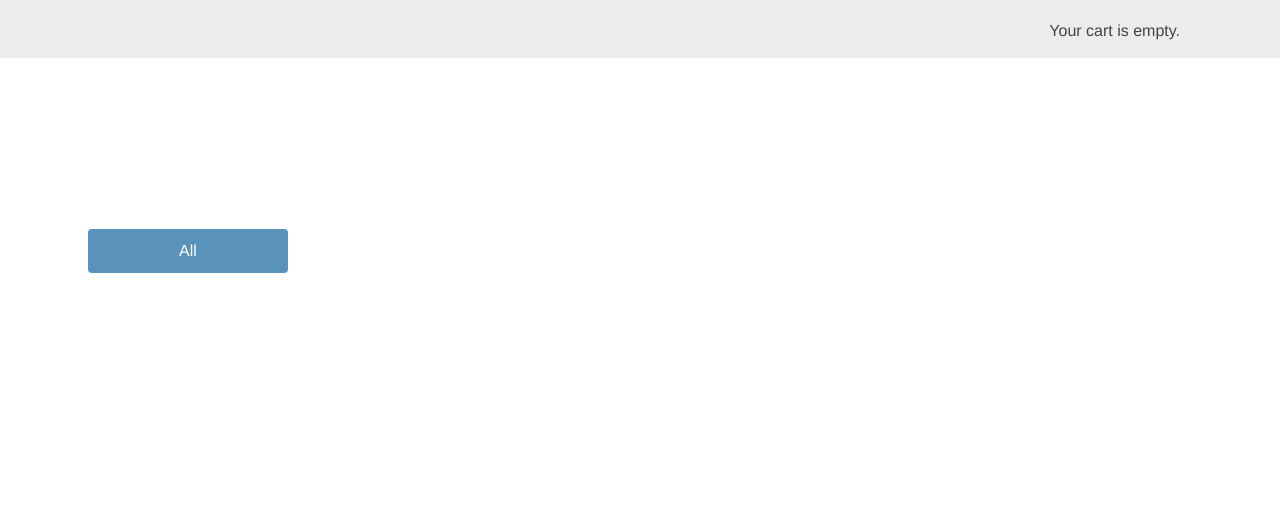
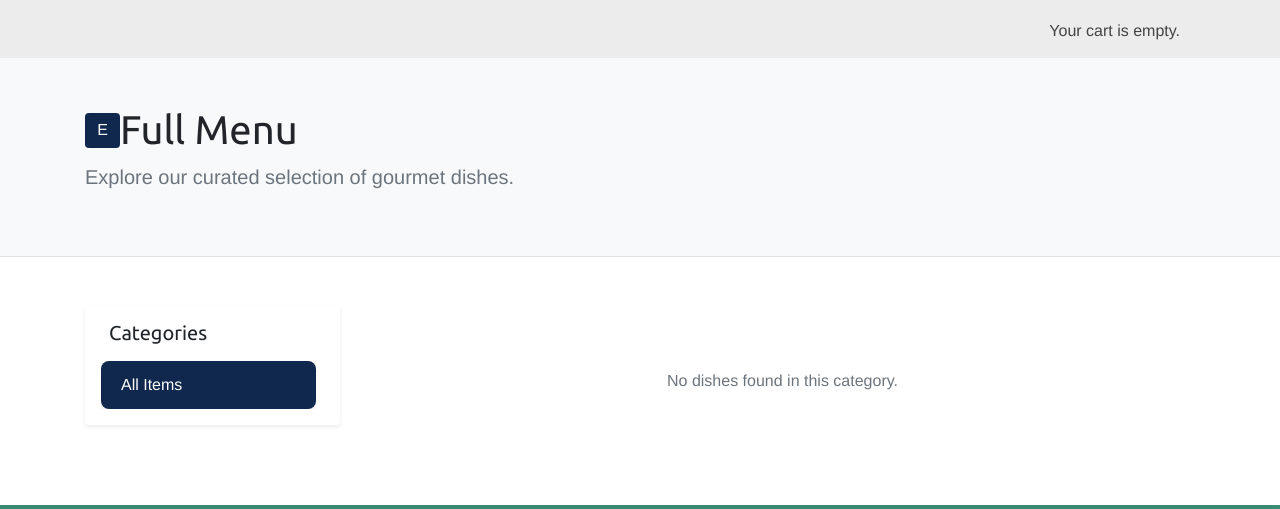
Before and after one commit to ericw1029/erb8ProjShop, a Django app: page /index in a window 1280 px wide. Shown: the part 164-673 px from the top of the page. Run offline with Django 5.2, Linux system fonts and the light colour scheme; some libraries are stand-ins or nearby versions; grey boxes are pictures that could not be loaded.

Commit message:
item page

```diff
--- a/templates/pages/index.html
+++ b/templates/pages/index.html
@@ -1,91 +1,178 @@
 {% extends 'base.html' %}
-{% load static%}
-<!-- load humanize -->
+{% load static %}
 {% load humanize %}
-<!-- index main content -->
+
 {% block content %}
+<style>
+    /* Professional Hover Effects */
+    .transition-hover {
+        transition: transform 0.3s ease, box-shadow 0.3s ease;
+    }
+    .transition-hover:hover {
+        transform: translateY(-8px);
+        box-shadow: 0 1rem 3rem rgba(0,0,0,.175) !important;
+    }
 
+    /* Animation for Product Entrance */
+    @keyframes fadeInUp {
+        from { opacity: 0; transform: translateY(30px); }
+        to { opacity: 1; transform: translateY(0); }
+    }
+    .animate-list {
+        animation: fadeInUp 0.6s ease-out forwards;
+    }
+
+    /* Sidebar Styling */
+    .category-link {
+        transition: all 0.2s ease;
+        border-radius: 8px !important;
+        margin-bottom: 4px;
+    }
+    .category-link:hover {
+        padding-left: 1.25rem;
+        background-color: #f8f9fa;
+    }
+
+    /* Sidebar Category Scroll Container */
+    .category-scroll-container {
+        max-height: 400px; /* Adjust height based on your design preference */
+        overflow-y: auto;
+        padding-right: 8px; /* Space for the scrollbar */
+
+        /* Firefox Support */
+        scrollbar-width: thin;
+        scrollbar-color: #0d6efd #f8f9fa;
+    }
+
+    /* Chrome, Edge, and Safari Support */
+    .category-scroll-container::-webkit-scrollbar {
+        width: 5px;
+    }
+
+    .category-scroll-container::-webkit-scrollbar-track {
+        background: #f8f9fa;
+        border-radius: 10px;
+    }
+
+    .category-scroll-container::-webkit-scrollbar-thumb {
+        background-color: #0d6efd;
+        border-radius: 10px;
+        border: 1px solid #f8f9fa;
+    }
+
+    .category-scroll-container::-webkit-scrollbar-thumb:hover {
+        background-color: #0a58ca; /* Darker blue on hover */
+    }
+</style>
+
+<section class="py-5 bg-light border-bottom">
+    <div class="container">
         {% include 'partials/_alert.html' %}
+        <div class="d-flex align-items-center mb-2">
+            <span class="bg-primary text-white rounded p-1 me-2 d-flex align-items-center justify-content-center fw-bold" style="width: 35px; height: 35px;">E</span>
+            <h1 class="display-5 fw-bold mb-0">{% if category %}{{ category.name }}{% else %}Full Menu{% endif %}</h1>
+        </div>
+        <p class="lead text-muted">Explore our curated selection of gourmet dishes.</p>
+    </div>
+</section>
 
-<!-- Showcase -->
- <div class="container" style="border:transparent 1px solid;">
-    <div class="row">
-      <section id="showcase" style="border:transparent 1px solid;">
-          <div class="container text-center" style="border:transparent 1px solid;">
-            <div id="sidebar">
-              <h3>Categories</h3>
-              <ul>
-                <li {% if not category %} class="selected" {% endif %} >
-                  <a href="{% url 'pages:product_list' %}">All</a>
-                </li>
+<div class="container py-5">
+    <div class="row g-4">
+
+    <aside class="col-lg-3">
+        <div class="card border-0 shadow-sm rounded-4 p-3 sticky-top" style="top: 90px;">
+            <h5 class="fw-bold mb-3 px-2">Categories</h5>
+
+            <div class="category-scroll-container">
+                <div class="list-group list-group-flush">
+                    <a href="{% url 'pages:product_list' %}"
+                      class="list-group-item list-group-item-action category-link border-0 {% if not category %}bg-primary text-white shadow-sm{% endif %}">
+                        All Items
+                    </a>
                     {% for c in categories %}
-                  <li {% if category.slug == c.slug %}class="selected"{% endif %}>
-                    <a href="{% url 'pages:product_list_by_category' c.slug %}">{{ c.name }}</a>
-                  </li>
-                {% endfor %}
-              </ul>
-            </div>
-
-            <div id="main" class="product-list" style="border:1px transparent solid;">
-              <h1>{% if category %}{{ category.name }}{% else %}Products{% endif %}</h1>
-              <div class="container" style="display:flex;flex-wrap:wrap;">
-                {% for product in products %}
-                  <div class="item" style="border:1px transparent solid;">
-                    <a href="{{ product.get_absolute_url }}">
-                      <img src="{% if product.image %}{{ product.image.url }}{% else %}{% static 'img/no_image.png' %}{% endif %}">
+                    <a href="{% url 'pages:product_list_by_category' c.slug %}"
+                      class="list-group-item list-group-item-action category-link border-0 {% if category.slug == c.slug %}bg-primary text-white shadow-sm{% endif %}">
+                        {{ c.name }}
                     </a>
-                    <a href="{{product.get_absolute_url }}">{{ product.name }}</a>
-                    <br>
-                    ${{ product.price }}
-                  </div>
                     {% endfor %}
                 </div>
             </div>
         </div>
-      </section>
+    </aside>
+
+        <main class="col-lg-9">
+            <div class="row g-4 animate-list">
+                {% for product in products %}
+                <div class="col-md-6 col-xl-4">
+                    <div class="card h-100 border-0 shadow-sm rounded-4 overflow-hidden transition-hover">
+                        <div class="position-relative">
+                            <a href="{{ product.get_absolute_url }}">
+                                <img src="{% if product.image %}{{ product.image.url }}{% else %}{% static 'img/no_image.png' %}{% endif %}"
+                                     class="card-img-top" style="height: 220px; object-fit: cover;">
+                            </a>
+                            <div class="position-absolute top-0 end-0 m-3">
+                                <span class="badge bg-white text-dark shadow-sm rounded-pill px-3 py-2 fw-bold">
+                                    ${{ product.price|floatformat:2|intcomma }}
+                                </span>
                             </div>
-    <div class="row">
-      <!-- index page bottom Consulting Services,Inpatient Services,Primary Care Package -->
-      <section id="services" class="py-5 bg-secondary text-white">
-        <div class="container">
-          <div class="row text-center">
+                        </div>
+                        <div class="card-body p-4 text-center">
+                            <h5 class="fw-bold mb-3">{{ product.name }}</h5>
+                            <a href="{{ product.get_absolute_url }}" class="btn btn-outline-primary rounded-pill w-100 fw-bold">
+                                Order Now
+                            </a>
+                        </div>
+                    </div>
+                </div>
+                {% empty %}
+                <div class="col-12 text-center py-5">
+                    <i class="bi bi-search display-1 text-muted"></i>
+                    <p class="mt-3 text-muted">No dishes found in this category.</p>
+                </div>
+                {% endfor %}
+            </div>
+        </main>
+    </div>
+</div>
+
+<section id="services" class="py-5 bg-dark text-white">
+    <div class="container py-4">
+        <div class="row g-4 text-center">
             <div class="col-md-4">
-              <i class="fas fa-comment fa-4x mr-4"></i>
-              <hr />
-              <h3>Consulting Services</h3>
-              <p>
-                Lorem ipsum dolor sit amet consectetur adipisicing elit. Incidunt,
-                debitis nam! Repudiandae, provident iste consequatur hic dignissimos
-                ratione ea quae.
-              </p>
+                <i class="fas fa-comment fa-3x text-primary mb-3"></i>
+                <h4 class="fw-bold">Consulting</h4>
+                <p class="text-muted small">Personalized menu planning for your special events.</p>
             </div>
             <div class="col-md-4">
-              <i class="fas fa-home fa-4x mr-4"></i>
-              <hr />
-              <h3>Inpatient Services</h3>
-              <p>
-                Lorem ipsum dolor sit amet consectetur adipisicing elit. Incidunt,
-                debitis nam! Repudiandae, provident iste consequatur hic dignissimos
-                ratione ea quae.
-              </p>
+                <i class="fas fa-home fa-3x text-primary mb-3"></i>
+                <h4 class="fw-bold">Inpatient</h4>
+                <p class="text-muted small">Healthy meal delivery for long-term care needs.</p>
             </div>
             <div class="col-md-4">
-              <i class="fas fa-suitcase fa-4x mr-4"></i>
-              <hr />
-              <h3>Primary Care Package</h3>
-              <p>
-                Lorem ipsum dolor sit amet consectetur adipisicing elit. Incidunt,
-                debitis nam! Repudiandae, provident iste consequatur hic dignissimos
-                ratione ea quae.
-              </p>
+                <i class="fas fa-suitcase fa-3x text-primary mb-3"></i>
+                <h4 class="fw-bold">Primary Care</h4>
+                <p class="text-muted small">Subscription packages for daily nutritional balance.</p>
             </div>
         </div>
     </div>
 </section>
-    </div>
- </div>
 
+<script>
+    document.addEventListener('DOMContentLoaded', function() {
+        // Animation for icons when scrolling
+        const observer = new IntersectionObserver((entries) => {
+            entries.forEach(entry => {
+                if (entry.isIntersecting) {
+                    entry.target.style.opacity = "1";
+                    entry.target.classList.add('animate__animated', 'animate__fadeInUp');
+                }
+            });
+        }, { threshold: 0.1 });
 
-
-
+        document.querySelectorAll('#services .col-md-4').forEach(item => {
+            item.style.opacity = "0";
+            observer.observe(item);
+        });
+    });
+</script>
 {% endblock %}
```
Also changed, not shown: templates/pages/index-backup.html (added, +91 -0 lines). Lines whose indentation alone changed are shown as unchanged.
